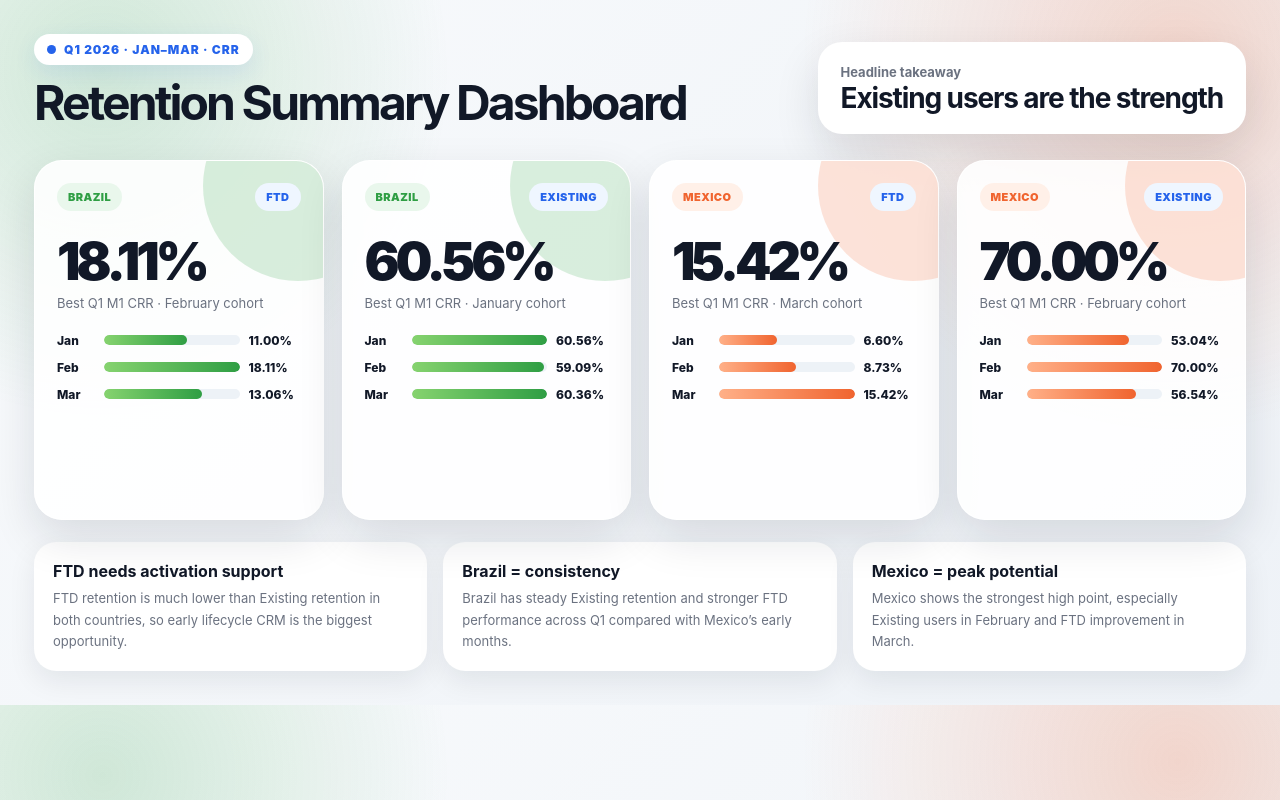
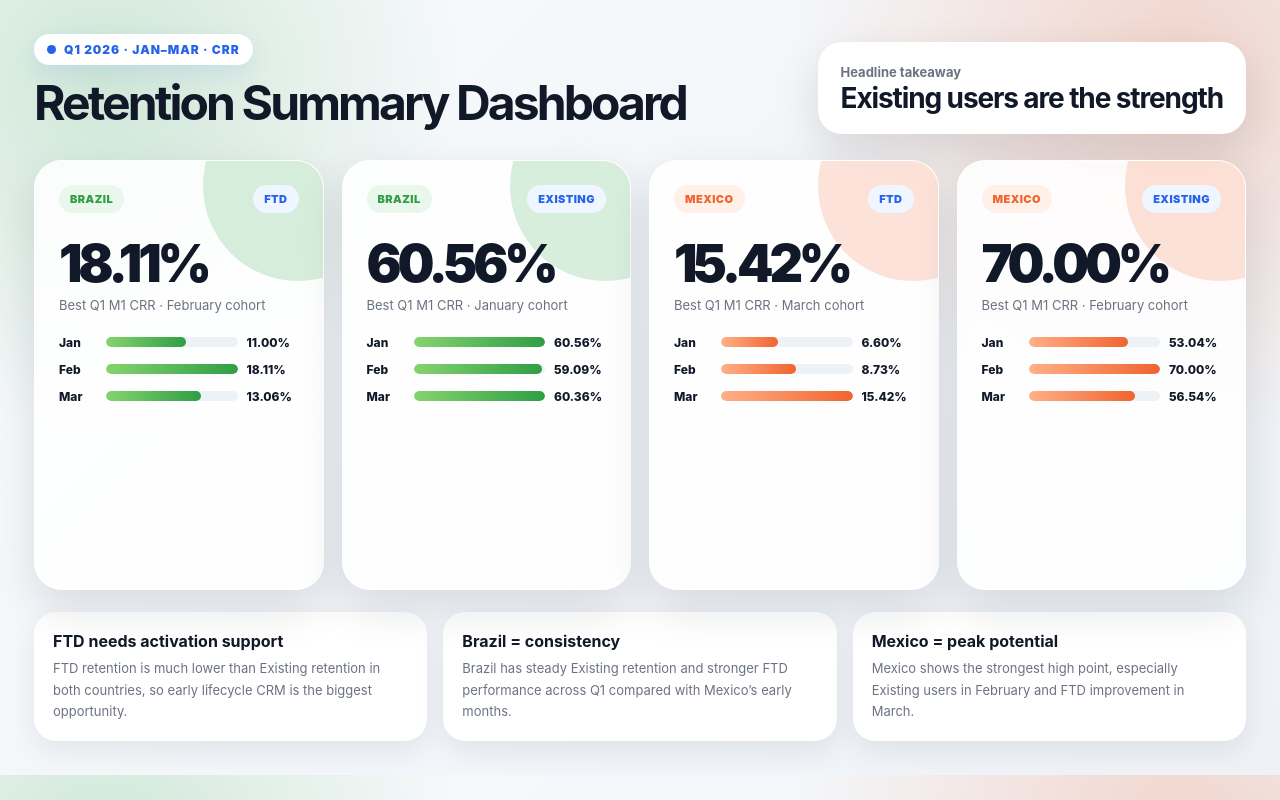
Before and after one commit to eviegan/assessment, a plain HTML site: page index.html in a window 1280 px wide. Drawn offline with Linux system fonts and the light colour scheme.

Commit message:
Update index.html

```diff
--- a/index.html
+++ b/index.html
@@ -76,7 +76,7 @@ h1{
   gap:18px;
 }
 .flip-card{
-  height:360px;
+  height:430px;
   perspective:1400px;
   cursor:pointer;
 }
@@ -90,7 +90,7 @@ h1{
 .face{
   position:absolute;
   inset:0;
-  padding:22px;
+  padding:24px;
   border-radius:28px;
   background:rgba(255,255,255,.88);
   border:1px solid rgba(255,255,255,.9);
@@ -131,17 +131,17 @@ h1{
 .brazil .fill{background:linear-gradient(90deg,#86d36f,var(--green))}
 .mexico .fill{background:linear-gradient(90deg,#ffb088,var(--orange))}
 .score-ring{
-  width:112px;height:112px;border-radius:50%;
+  width:96px;height:96px;border-radius:50%;
   display:grid;place-items:center;
   margin:20px auto 18px;
   background:conic-gradient(var(--blue) var(--p),#e5e7eb 0);
   position:relative;
 }
-.score-ring:before{content:"";position:absolute;width:78px;height:78px;background:white;border-radius:50%}
-.score-ring span{position:relative;font-size:20px;font-weight:950}
+.score-ring:before{content:"";position:absolute;width:66px;height:66px;background:white;border-radius:50%}
+.score-ring span{position:relative;font-size:17px;font-weight:950}
 .back h3{margin:4px 0 12px;font-size:22px;letter-spacing:-.04em}
-.back p{color:var(--muted);font-size:14px;line-height:1.55;margin:0 0 14px}
-.note{padding:12px;border-radius:16px;background:#f8fafc;border:1px solid var(--line);font-size:13px;color:#374151;font-weight:700}
+.back p{color:var(--muted);font-size:13px;line-height:1.45;margin:0 0 12px}
+.note{padding:11px 12px;border-radius:16px;background:#f8fafc;border:1px solid var(--line);font-size:12px;line-height:1.35;color:#374151;font-weight:800}
 .footer{
   margin-top:22px;
   display:grid;
```
